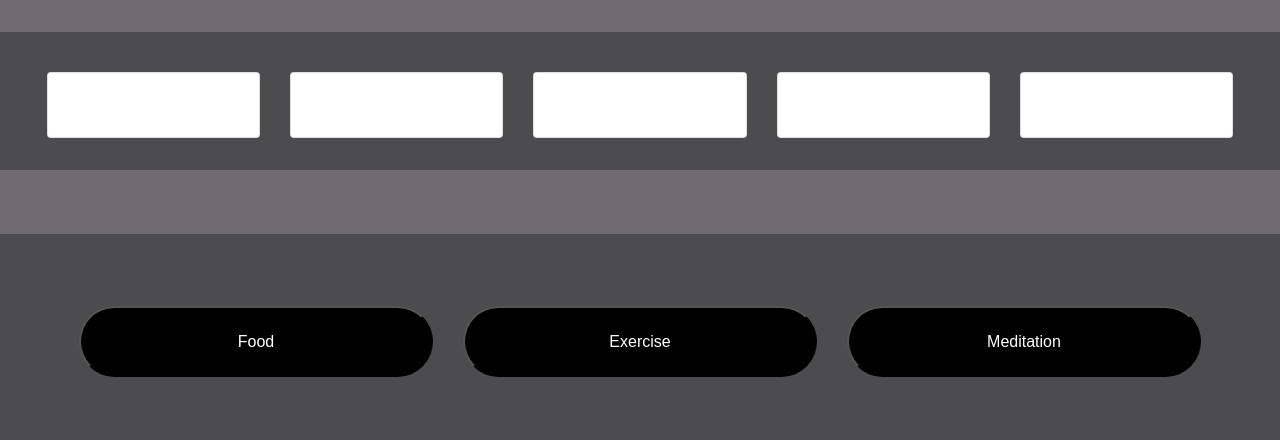
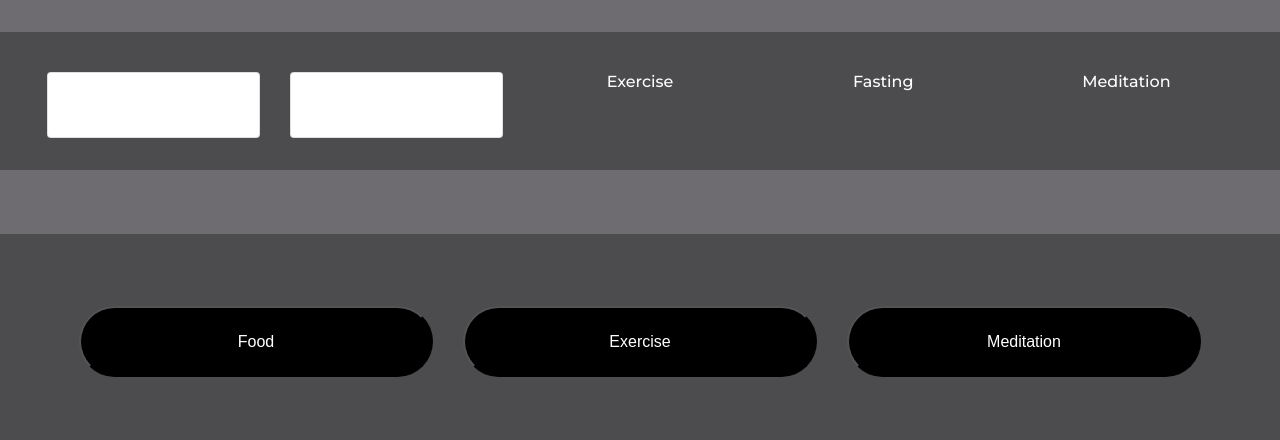
Before and after one commit to richardhanksjr/nutition-dashboard, a Django app: template front_end/templates/front_end/index.html in a window 1280 px wide. Shown: the part 72-512 px from the top of the page. Run offline with Django 3.2, Linux system fonts and the light colour scheme; tables that the repository leaves empty hold one stand-in row (values such as "Sample post"); the template is opened without the code that fills it: values that come from a table or form of the project are taken from there, most other values are stand-ins (such as "Sample title", 1, 10 or a date in 2020); some libraries are stand-ins or nearby versions.

Commit message:
Style updates but still in progress.

```diff
--- a/api/static/css/card_style.css
+++ b/api/static/css/card_style.css
@@ -38,26 +38,25 @@ label{
 }
 
 .rounded-card{
-  width: 100%;
-  -moz-border-radius-topleft: 100%;
+  display: inline-block;
+  width: 200px;
+  height: 200px;
+  border-radius: 50%;
 }
 
 .modal{
   color: black;
 }
 
-/*@media screen and (max-width: 767px){*/
-  /*.card{*/
-  /*width: 8rem;*/
-/*}*/
-/*}*/
+.progress_bar{
+  width: 100%;
+  transition: width 2s;
+}
 
 
-
-/*@media screen and (min-width: 768px){*/
-  /*.card{*/
-  /*height: 140px;*/
-  /*display: table-cell;*/
-  /*vertical-align: middle;*/
+/*progress {*/
+  /*background-color: #f3f3f3;*/
+  /*border: 0;*/
+  /*height: 18px;*/
+  /*border-radius: 9px;*/
 /*}*/
-/*}*/
--- a/api/templates/api/snippets/eating_window.html
+++ b/api/templates/api/snippets/eating_window.html
@@ -4,41 +4,76 @@
 <script type="text/javascript">
     {% if seconds_since_first_meal %}
         let seconds_since_first_meal = {{ seconds_since_first_meal }}
-    {% else %}
-        let seconds_since_first_meal = 0
+            {% else %}
+            let seconds_since_first_meal = 0
     {% endif %}
 
 </script>
 
 <div class="col-sm mt-2">
+    {#    {% if fasting %}#}
+    {#        <div id="pe_ratio_parent" class="card rounded-card" style={{ eating_time_color }}>#}
+    {#            <div class="card-body text-center">#}
+    {#                FASTING#}
+    {#            </div>#}
+    {#        </div>#}
+    {#    {% elif in_yellow or in_red %}#}
+    {#        <div id="pe_ratio_parent" class="card" style={{ eating_time_color }}>#}
+    {#            <div class="card-body text-center">#}
+    {#                OUTSIDE EATING WINDOW#}
+    {#            </div>#}
+    {#        </div>#}
+    {#        {% elif eating_done_green %}#}
+    {#                <div id="pe_ratio_parent" class="card" style={{ eating_time_color }}>#}
+    {#            <div class="card-body text-center">#}
+    {#                EATING DONE FOR TODAY#}
+    {#            </div>#}
+    {#        </div>#}
+    {#        {% else %}#}
+    {#                <div id="pe_ratio_parent" class="card" style={{ eating_time_color }}>#}
+    {#            <div class="card-body text-center">#}
+    {#                Eating Time Left: <span id="clock"></span>#}
+    {#            </div>#}
+    {#        </div>#}
+    {#    {% endif %}#}
+
+    {#    <canvas id="eating_window" width="440" height="220">#}
+    {#			Canvas not available.#}
+    {#		</canvas>#}
+
+    <h6 class="text-center">Fasting</h6>
     {% if fasting %}
-        <div id="pe_ratio_parent" class="card rounded-card" style={{ eating_time_color }}>
-            <div class="card-body text-center">
-                FASTING
+        <div class="progress" style="height: 40px; background-color: #6e6b71;">
+            <div class="progress-bar progress-bar-striped bg-success progress-bar-animated" role="progressbar"
+                 id="fasting_progress"
+                 style="width: {{ fasting_width }}%; " aria-valuenow="4" aria-valuemin="0" aria-valuemax="5">
+                {{ fasting_text }}
             </div>
         </div>
-    {% elif in_yellow or in_red %}
-        <div id="pe_ratio_parent" class="card" style={{ eating_time_color }}>
-            <div class="card-body text-center">
-                OUTSIDE EATING WINDOW
+    {% elif fasting_green %}
+        <div class="progress" style="height: 40px; background-color: #6e6b71;">
+            <div class="progress-bar progress-bar-striped bg-success progress-bar-animated" role="progressbar"
+                 id="fasting_progress"
+                 style="width: {{ fasting_width }}%; " aria-valuenow="4" aria-valuemin="0" aria-valuemax="5">
+                <span id="clock"></span>
             </div>
         </div>
-        {% elif eating_done_green %}
-                <div id="pe_ratio_parent" class="card" style={{ eating_time_color }}>
-            <div class="card-body text-center">
-                EATING DONE FOR TODAY
+    {% elif fasting_yellow %}
+        <div class="progress" style="height: 40px; background-color: #6e6b71;">
+            <div class="progress-bar progress-bar-striped bg-warning progress-bar-animated" role="progressbar"
+                 id="fasting_progress"
+                 style="width: {{ fasting_width }}%; " aria-valuenow="4" aria-valuemin="0" aria-valuemax="5">
+                {{ fasting_text }}
             </div>
         </div>
-        {% else %}
-                <div id="pe_ratio_parent" class="card" style={{ eating_time_color }}>
-            <div class="card-body text-center">
-                Eating Time Left: <span id="clock"></span>
+    {% elif fasting_red %}
+        <div class="progress" style="height: 40px; background-color: #6e6b71;">
+            <div class="progress-bar progress-bar-striped bg-danger progress-bar-animated" role="progressbar"
+                 id="fasting_progress"
+                 style="width: {{ fasting_width }}%; " aria-valuenow="4" aria-valuemin="0" aria-valuemax="5">
+                {{ fasting_text }}
             </div>
         </div>
     {% endif %}
 
-{#    <canvas id="eating_window" width="440" height="220">#}
-{#			Canvas not available.#}
-{#		</canvas>#}
-
 </div>
--- a/api/templates/api/snippets/exercise.html
+++ b/api/templates/api/snippets/exercise.html
@@ -1,15 +1,47 @@
 {% load static %}
 <div class="col-sm mt-2">
+    {#    {% if exercise_gold %}#}
+    {#        <div id="pe_ratio_parent" class="card glow" style="background-color:black;">#}
+    {#            <div class="card-body text-center">#}
+    {#                EXERCISE#}
+    {#            </div>#}
+    {#        </div>#}
+    {#    {% else %}#}
+    {#        <div id="pe_ratio_parent" class="card" style={{ exercise_color }}>#}
+    {#            <div class="card-body text-center">#}
+    {#                EXERCISE#}
+    {#            </div>#}
+    {#        </div>#}
+    {#    {% endif %}#}
+    <h6 class="text-center">Exercise</h6>
     {% if exercise_gold %}
-        <div id="pe_ratio_parent" class="card glow" style="background-color:black;">
-            <div class="card-body text-center">
-                EXERCISE
+        <div class="progress" style="height: 40px; background-color: #6e6b71;">
+
+            <div class="progress-bar progress-bar-striped bg-success progress-bar-animated" role="progressbar"
+                 style="width: {{ exercise_width }}%; transition: width 2s;" aria-valuenow="4" aria-valuemin="0" aria-valuemax="5">
+                {{ exercise_text }}
             </div>
         </div>
-    {% else %}
-        <div id="pe_ratio_parent" class="card" style={{ exercise_color }}>
-            <div class="card-body text-center">
-                EXERCISE
+
+    {% elif exercise_green %}
+        <div class="progress" style="height: 40px; background-color: #6e6b71;">
+            <div class="progress-bar progress-bar-striped bg-success progress-bar-animated" role="progressbar"
+                 style="width: {{ exercise_width }}%; " aria-valuenow="4" aria-valuemin="0" aria-valuemax="5">
+                {{ exercise_text }}
+            </div>
+        </div>
+    {% elif exercise_yellow %}
+        <div class="progress" style="height: 40px; background-color: #6e6b71;">
+            <div class="progress-bar progress-bar-striped bg-warning progress-bar-animated" role="progressbar"
+                 style="width: {{ exercise_width }}%; " aria-valuenow="4" aria-valuemin="0" aria-valuemax="5">
+                {{ exercise_text }}
+            </div>
+        </div>
+    {% elif exercise_red %}
+        <div class="progress" style="height: 40px; background-color: #6e6b71;">
+            <div class="progress-bar progress-bar-striped bg-danger progress-bar-animated" role="progressbar"
+                 style="width: {{ exercise_width }}%; " aria-valuenow="4" aria-valuemin="0" aria-valuemax="5">
+                {{ exercise_text }}
             </div>
         </div>
     {% endif %}
--- a/api/templates/api/snippets/meditation.html
+++ b/api/templates/api/snippets/meditation.html
@@ -1,9 +1,34 @@
 {% load static %}
 <div class="col-sm mt-2">
 
-    <div id="pe_ratio_parent" class="card" style={{ meditation_color }}>
-        <div class="card-body text-center">
-            Meditation
+    {#    <div id="pe_ratio_parent" class="card rounded-card" style={{ meditation_color }}>#}
+    {#        <div class="card-body text-center align-middle">#}
+    {#            Meditation#}
+    {#        </div>#}
+    {#    </div>#}
+    <h6 class="text-center">Meditation</h6>
+    {% if meditation_green %}
+        <div class="progress" style="height: 40px; background-color: #6e6b71;">
+            <div class="progress-bar progress-bar-striped bg-success progress-bar-animated" role="progressbar"
+                 style="width: {{ meditation_width }}%; " aria-valuenow="4" aria-valuemin="0" aria-valuemax="5">
+                {{ meditation_text }}
+            </div>
         </div>
-    </div>
+    {% elif meditation_yellow %}
+        <div class="progress" style="height: 40px; background-color: #6e6b71;">
+            <div class="progress-bar progress-bar-striped bg-warning progress-bar-animated" role="progressbar"
+                 style="width: {{ meditation_width }}%; " aria-valuenow="4" aria-valuemin="0" aria-valuemax="5">
+                {{ meditation_text }}
+            </div>
+        </div>
+            {% elif meditation_red %}
+        <div class="progress" style="height: 40px; background-color: #6e6b71;">
+            <div class="progress-bar progress-bar-striped bg-danger progress-bar-animated" role="progressbar"
+                 style="width: {{ meditation_width }}%; " aria-valuenow="4" aria-valuemin="0" aria-valuemax="5">
+                {{ meditation_text }}
+            </div>
+        </div>
+    {% endif %}
+
+
 </div>
--- a/front_end/static/js/clock.js
+++ b/front_end/static/js/clock.js
@@ -1,3 +1,5 @@
+let progress, display;
+const original_seconds = seconds_since_first_meal;
 
 function startTimer(duration, display) {
     var timer = duration, minutes, seconds, hours;
@@ -13,7 +15,8 @@ function startTimer(duration, display) {
         seconds = seconds < 10 ? "0" + seconds : seconds;
 
         display.textContent = hours + ":" + minutes + ":" + seconds;
-
+        // console.log(seconds_since_first_meal, timer)
+        // progress.style.width = timer / original_seconds;
         if (--timer < 0) {
             clearInterval(startTimer);
             location.reload();
@@ -27,6 +30,7 @@ window.onload = function () {
         if (timer === 0){
             return;
     }
-        display = document.getElementById('clock');
+    display = document.getElementById('clock');
+    progress = document.getElementById('fasting_progress');
     startTimer(timer, display);
 };
```
Also changed, not shown: front_end/views.py (+35 -13 lines).
